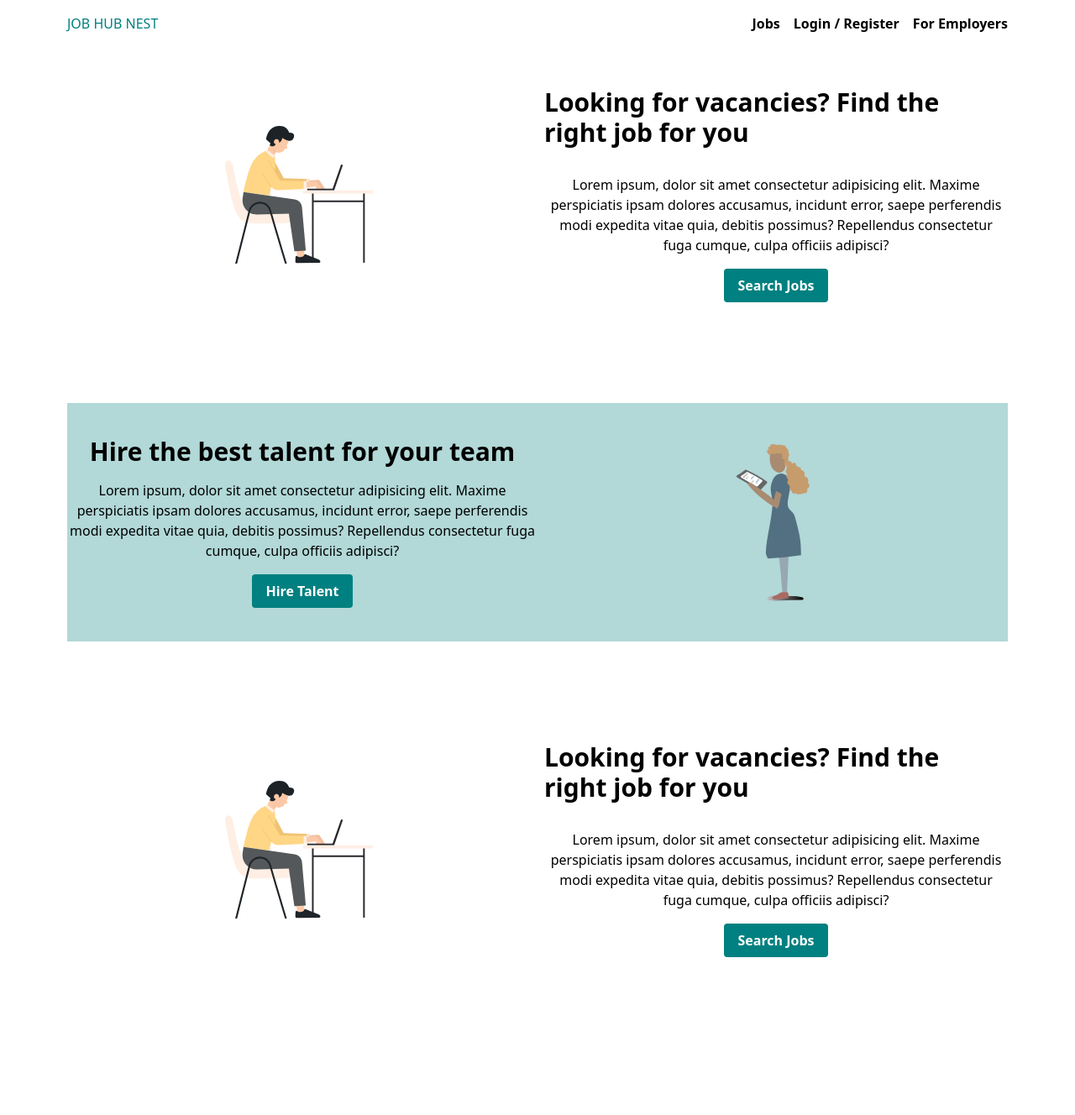
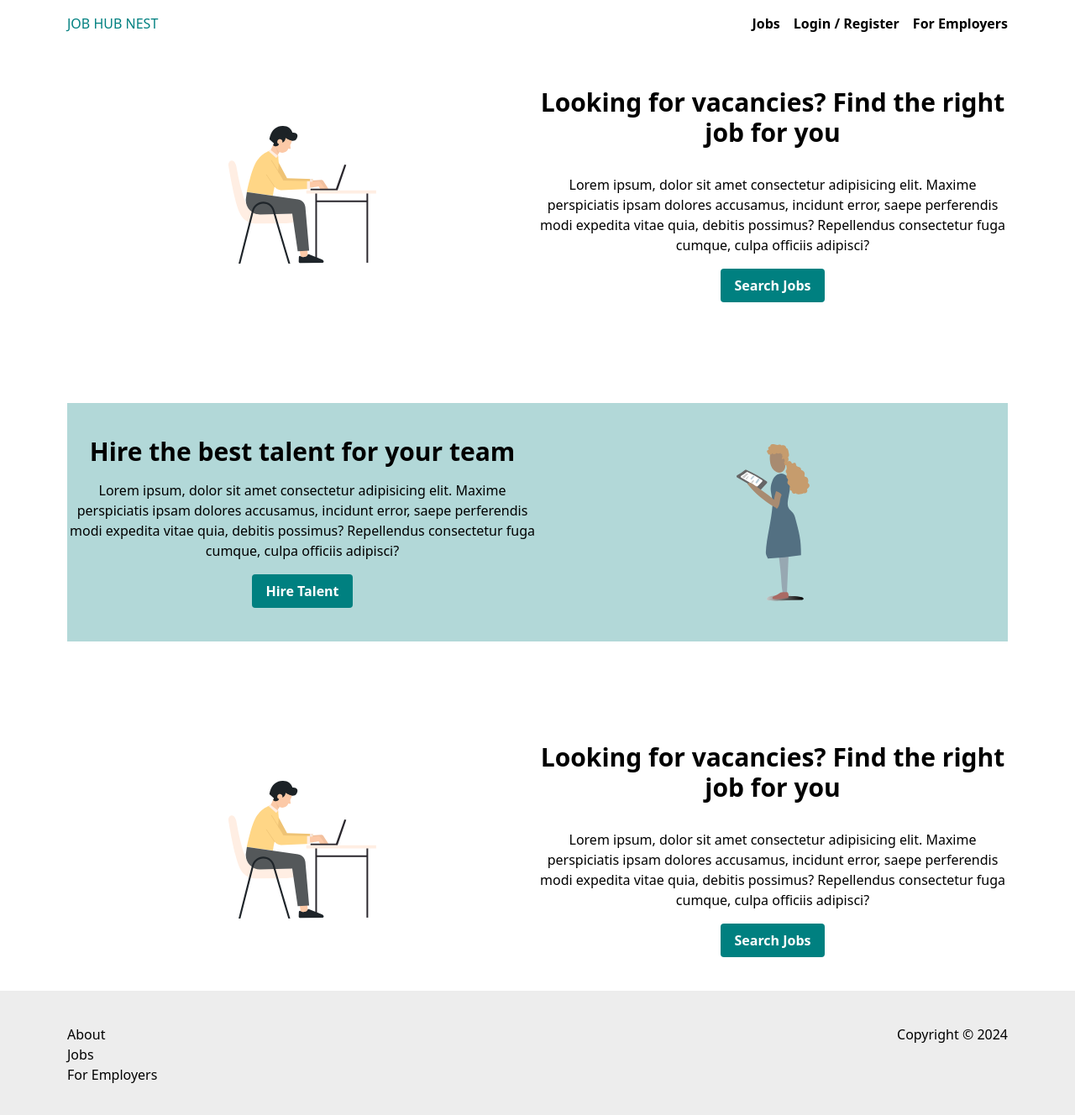
Before and after one commit to stephanieopala/job-seeker-portal, a React (Vite) app: page / in a window 1280 px wide. Shown: the top 1328 px of the page at 84% size. Before the commit the page ends 1196 px from the top, so only its background shows below. Built offline with nearby package versions, Linux system fonts and the light colour scheme.

Commit message:
feat(footer): add footer

```diff
--- /dev/null
+++ b/src/components/navigation/Footer.tsx
@@ -0,0 +1,17 @@
+import {Link as RouterLink} from 'react-router-dom';
+const Footer = () => {
+  const year = new Date().getFullYear();
+  return (
+    <footer className="bg-light-gray px-3 sm:px-20 py-10 flex justify-between">
+      {/* <div className="sm:h-100 border-l-2 border-dark-gray mx-4"></div> */}
+      <div>
+        <p>About</p>
+        <p><RouterLink to="/jobs" className='hover:text-primary'>Jobs</RouterLink></p>
+        <p><RouterLink to="/login" className='hover:text-primary'>For Employers</RouterLink></p>
+      </div>
+      <p>Copyright &copy; {year}</p>
+    </footer>
+  )
+}
+
+export default Footer
--- a/src/components/navigation/Navbar.tsx
+++ b/src/components/navigation/Navbar.tsx
@@ -5,7 +5,7 @@ const Navbar = () => {
   const [isOpen, setIsOpen] = useState(false);
 
   return (
-    <nav>
+    <nav className="px-3 sm:px-20">
       <div className="flex justify-between">
         <p className="text-primary">JOB HUB NEST</p>
         <ul className="hidden sm:flex gap-x-4">
--- a/src/pages/Home.tsx
+++ b/src/pages/Home.tsx
@@ -1,18 +1,19 @@
 import Navbar from "../components/navigation/Navbar";
 import SectionOneImage from '../assets/hero.svg';
 import SectionTwoImage from '../assets/hero-two.svg';
+import Footer from "../components/navigation/Footer";
 
 const Home = () => {
   return (
-    <div className="px-3 sm:px-20 py-4">
+    <div className="pt-4">
       <Navbar />
-      <div className="flex flex-col gap-8 sm:gap-20 mt-6">
-        <section className="grid sm:grid-cols-2 py-10 gap-4 sm:gap-">
+      <div className="flex flex-col gap-8 sm:gap-20 mt-6 px-3 sm:px-20">
+        <section className="grid sm:grid-cols-2 py-10 gap-4 sm:gap-0">
           <div className="flex flex-col items-center justify-center">
             <img src={SectionTwoImage} alt="man looking at a pc"/>
           </div>
           <div className="flex flex-col items-center justify-center">
-            <h2 className="font-semibold text-3xl mb-4">Looking for vacancies? Find the right job for you</h2>
+            <h2 className="font-semibold text-3xl mb-4 text-center">Looking for vacancies? Find the right job for you</h2>
             <p className="py-4 text-center">Lorem ipsum, dolor sit amet consectetur adipisicing elit. Maxime perspiciatis ipsam dolores accusamus, incidunt error, saepe perferendis modi expedita vitae quia, debitis possimus? Repellendus consectetur fuga
               cumque, culpa officiis adipisci?</p>
             <button className="bg-primary hover:bg-primary-dark text-white font-bold py-2 px-4 rounded">Search Jobs</button>
@@ -20,7 +21,7 @@ const Home = () => {
         </section>
         <section className="grid sm:grid-cols-2 gap-4 sm:gap-0 bg-primary-light py-10">
           <div className="flex flex-col items-center justify-center">
-            <h2 className="font-semibold text-3xl">Hire the best talent for your team</h2>
+            <h2 className="font-semibold text-3xl text-center">Hire the best talent for your team</h2>
             <p className="py-4 text-center">Lorem ipsum, dolor sit amet consectetur adipisicing elit. Maxime perspiciatis ipsam dolores accusamus, incidunt error, saepe perferendis modi expedita vitae quia, debitis possimus? Repellendus consectetur fuga
               cumque, culpa officiis adipisci?</p>
             <button className="bg-primary hover:bg-primary-dark text-white font-bold py-2 px-4 rounded">Hire Talent</button>
@@ -29,19 +30,19 @@ const Home = () => {
             <img src={SectionOneImage} alt="lady looking at a device"/>
           </div>
         </section>
-        <section className="grid sm:grid-cols-2 py-10 gap-4 sm:gap-">
+        <section className="grid sm:grid-cols-2 py-10 gap-4 sm:gap-0">
           <div className="flex flex-col items-center justify-center">
             <img src={SectionTwoImage} alt="man looking at a pc"/>
           </div>
           <div className="flex flex-col items-center justify-center">
-            <h2 className="font-semibold text-3xl mb-4">Looking for vacancies? Find the right job for you</h2>
+            <h2 className="font-semibold text-3xl mb-4 text-center">Looking for vacancies? Find the right job for you</h2>
             <p className="py-4 text-center">Lorem ipsum, dolor sit amet consectetur adipisicing elit. Maxime perspiciatis ipsam dolores accusamus, incidunt error, saepe perferendis modi expedita vitae quia, debitis possimus? Repellendus consectetur fuga
               cumque, culpa officiis adipisci?</p>
             <button className="bg-primary hover:bg-primary-dark text-white font-bold py-2 px-4 rounded">Search Jobs</button>
           </div>
         </section>
-
       </div>
+      <Footer />
     </div>
   )
 }
--- /dev/null
+++ b/src/pages/Jobs.tsx
@@ -0,0 +1,7 @@
+const Jobs = () => {
+  return (
+    <div>Jobs</div>
+  )
+}
+
+export default Jobs
--- a/src/routes.tsx
+++ b/src/routes.tsx
@@ -15,12 +15,17 @@ const Loadable = (Component: any) => (props: JSX.IntrinsicAttributes) =>
 const Home = Loadable(lazy(() => import("./pages/Home")));
 const Login = Loadable(lazy(() => import("./pages/Login")));
 const Register = Loadable(lazy(() => import("./pages/Register")));
+const Jobs = Loadable(lazy(() => import("./pages/Jobs")));
 
 const routes: RouteObject[] = [
   //unauthenticated
   {
     path: '/',
     element: <Home />
+  },
+  {
+    path: 'jobs',
+    element: <Jobs />
   },
 
   //TODO: Add Guest Guard
```
